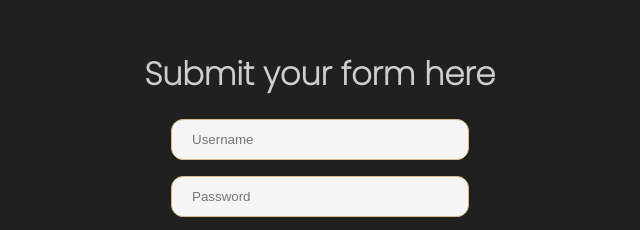
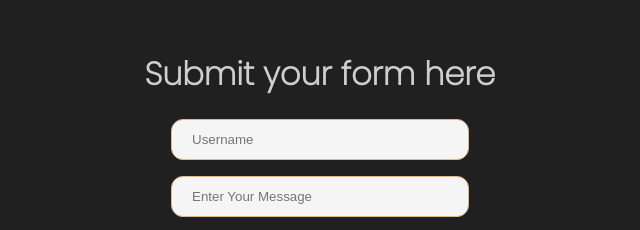
Before and after one commit to yogawilanda/web-with-spreadsheet-db, a plain HTML site: page index.html in a window 1280 px wide. Shown: the part 159-389 px from the top of the page, 320-960 px from the left. Drawn offline with Linux system fonts and the light colour scheme.

Commit message:
change input from password to message

```diff
--- a/index.html
+++ b/index.html
@@ -24,9 +24,9 @@
         <form class="col" name="submit-to-google-sheet">
           <input name="Username" type="text" placeholder="Username" required />
           <input
-            name="Password"
-            type="password"
-            placeholder="Password"
+            name="Message"
+            type="text"
+            placeholder="Enter Your Message"
             required
           />
           <input name="email" type="email" placeholder="Email" required />
```
